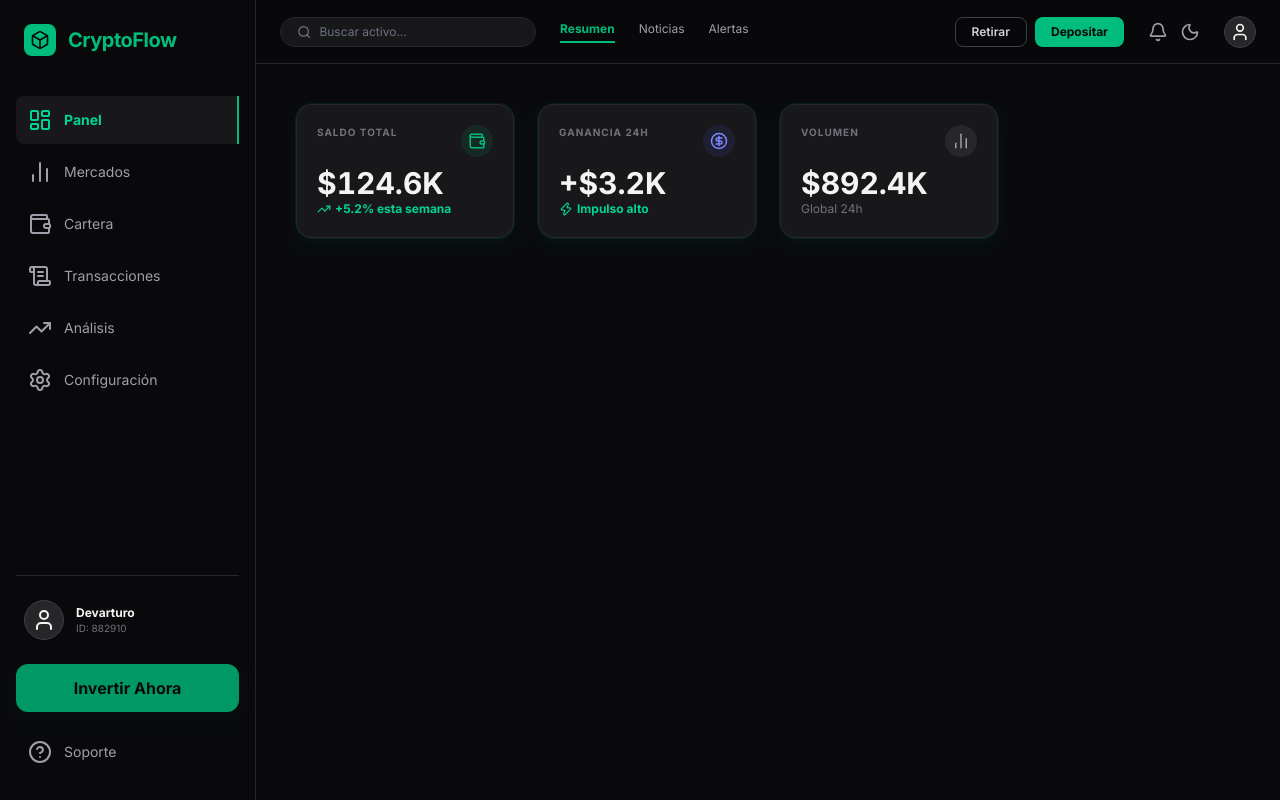
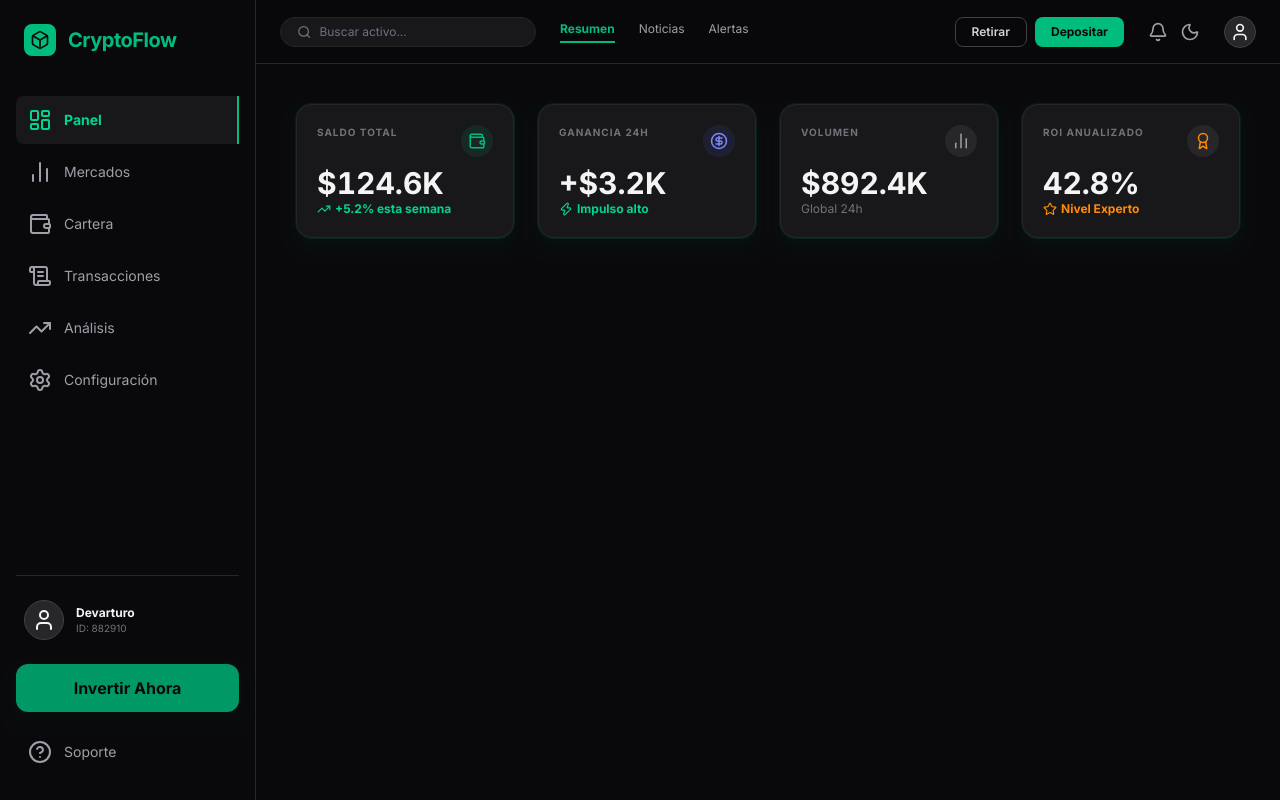
Before and after one commit to arturolguillen/devarturo-4-customized-financial-dashboard-dark-mode, a Next.js app: page / in a window 1280 px wide. Built offline with nearby package versions, Linux system fonts and the light colour scheme.

Commit message:
Add Roi component to display annualized ROI in the dashboard

```diff
--- a/src/app/page.tsx
+++ b/src/app/page.tsx
@@ -3,6 +3,7 @@ import InvestNowButton from "@/components/InvestNowButton";
 import KpiGrid from "@/components/KpiGrid";
 import MainWrapper from "@/components/MainWrapper";
 import Profit from "@/components/Profit";
+import Roi from "@/components/Roi";
 import SearchBar from "@/components/SearchBar";
 import SideNavbar from "@/components/SideNavbar";
 import SideNavbarFooter from "@/components/SideNavbarFooter";
@@ -49,6 +50,7 @@ export default function Home() {
                         <TotalBalance />
                         <Profit />
                         <Volume />
+                        <Roi />
                     </KpiGrid>
                 </Dashboard>
             </MainWrapper>
--- /dev/null
+++ b/src/components/Roi.tsx
@@ -0,0 +1,22 @@
+import { Award, Star } from "lucide-react";
+import Card from "./Card";
+
+export default function Roi() {
+    return (
+        <Card>
+            <div className="flex justify-between items-start">
+                <span className="text-[10px] font-bold text-zinc-500 uppercase tracking-widest">{'Roi Anualizado'}</span>
+                <div className="size-8 rounded-full bg-zinc-800 flex items-center justify-center">
+                    <Award className="text-orange-400" size={18} />
+                </div>
+            </div>
+            <div className="flex flex-col">
+                <h2 className="text-3xl font-bold text-zinc-100 tabular-nums">{'42.8%'}</h2>
+                <div className="flex items-center gap-1 text-orange-400">
+                    <Star size={14} />
+                    <span className="text-xs font-bold">{'Nivel Experto'}</span>
+                </div>
+            </div>
+        </Card>
+    );
+}
```
